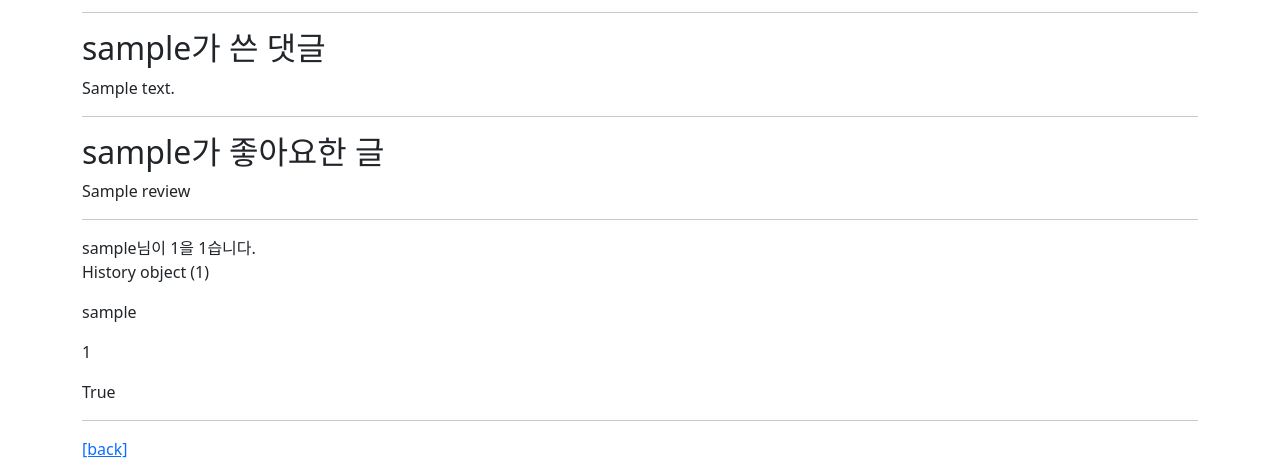
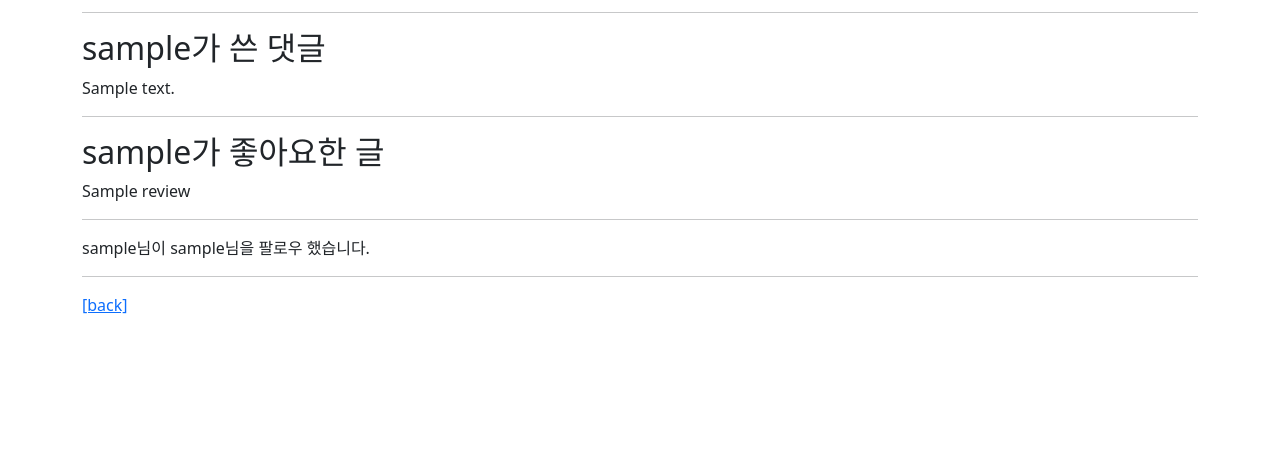
Before and after one commit to sang712/SaYong, a Django app: a page that uses final-pjt-back/accounts/templates/accounts/profile.html in a window 1280 px wide. Shown: the part 456-917 px from the top of the page. After the commit the page ends 770 px from the top, so only its background shows below. Run offline with Django 3.2, Linux system fonts and the light colour scheme; a user stored in the database is signed in; tables that the repository leaves empty hold one stand-in row (values such as "Sample post"); some libraries are stand-ins or nearby versions.

Commit message:
히스토리 기능; 팔로우 테스트완료

```diff
--- a/final-pjt-back/accounts/models.py
+++ b/final-pjt-back/accounts/models.py
@@ -2,6 +2,8 @@ from django.db import models
 from django.contrib.auth.models import AbstractUser
 from django.conf import settings
 from django.db.models.fields import CharField
+from community.models import Review, Comment
+from movies.models import Movie
 
 
 class User(AbstractUser):
@@ -9,9 +11,12 @@ class User(AbstractUser):
 
 
 class History(models.Model):
-    user = models.ForeignKey(settings.AUTH_USER_MODEL, on_delete=models.CASCADE)
-    object_type = models.IntegerField()
-    object_pk = models.IntegerField()
+    user = models.ForeignKey(settings.AUTH_USER_MODEL, on_delete=models.CASCADE, related_name='user_history')
+    following = models.ForeignKey(settings.AUTH_USER_MODEL, on_delete=models.CASCADE, null=True, blank=True, related_name='following_history')
+    movie = models.ForeignKey(Movie, on_delete=models.CASCADE, null=True, blank=True)
+    # rating = models.ForeignKey(Rating, on_delete=models.CASCADE, null=True, blank=True)
+    review = models.ForeignKey(Review, on_delete=models.CASCADE, null=True, blank=True)
+    comment = models.ForeignKey(Comment, on_delete=models.CASCADE, null=True, blank=True)
     action_type = models.IntegerField()
     is_public = models.BooleanField(default=True)
     created_at = models.DateTimeField(auto_now_add=True)
--- a/final-pjt-back/accounts/templates/accounts/profile.html
+++ b/final-pjt-back/accounts/templates/accounts/profile.html
@@ -29,12 +29,12 @@
 <hr>
 {% for log in logHistory %}
 {% if log.is_public %}
-  <span>{{ log.user }}님이 {{ log.object_type }}을 {{log.action_type}}습니다.</span>
+  <p>{{ log.user }}님이
+  {% if log.following %}
+  <span>{{ log.following.username }}님을 팔로우 했습니다.</span>
+  {% endif %}
+  </p>
 {% endif %}
-  <p>{{ log }}</p>
-  <p>{{ log.user }}</p>
-  <p>{{ log.object_type }}</p>
-  <p>{{ log.is_public }}</p>
 {% endfor %}
 <hr>
 
--- a/final-pjt-back/accounts/views.py
+++ b/final-pjt-back/accounts/views.py
@@ -72,27 +72,40 @@ def follow(request, user_pk):
         if person != user:
             if person.followers.filter(pk=user.pk).exists():
                 person.followers.remove(user)
-                logHistory(user, 1, person.pk, 11)
+                logHistory(user, 11, following=person)
+                # preLog = History.objects.get(user=user, following=person)
+                # preLog.is_public = False
             else:
                 person.followers.add(user)
-                logHistory(user, 1, person.pk, 10)
+                logHistory(user, 10, following=person)
     return redirect('accounts:profile', person.username)
 
-def logHistory(user, object_type, object_pk, action_type):
+def logHistory(user, action_type, **kwargs):
     '''
-    object type - action_type
-    1: 계정 -팔로우: 10 /언팔로우: 11
-    2: 영화 -찜하기: 20 /찜 해제: 21
-    3: 별점 -남겼: 30 /취소: 31
-    4: 리뷰 -남겼: 30 /취소: 31 /좋아요: 50 /좋아요 취소: 51
-    5: 댓글 -남겼: 30 /취소: 31
+    object - action_type
+    계정 -팔로우: 10 /언팔로우: 11 /회원가입: 110
+    영화 -찜하기: 20 /찜 해제: 21
+    별점 -남겼: 30 /취소: 31
+    리뷰 -남겼: 30 /취소: 31 /좋아요: 50 /좋아요 취소: 51
+    댓글 -남겼: 30 /취소: 31
     '''
     form = HistoryForm()
     history = form.save(commit=False)
 
+    for key, value in kwargs.items():
+        if key == 'following':
+            history.following = value
+        elif key == 'movie':
+            history.movie = value
+        elif key == 'rating':
+            history.rating = value
+        elif key == 'review':
+            history.review = value
+        elif key == 'comment':
+            history.comment = value
+
     history.user = user
-    history.object_type = object_type
-    history.object_pk = object_pk
+
     history.action_type = action_type
 
     if action_type%10:
```
Also changed, not shown: final-pjt-back/accounts/migrations/0001_initial.py, final-pjt-back/accounts/migrations/0002_auto_20210520_1159.py (deleted), final-pjt-back/accounts/migrations/0002_auto_20210520_1429.py (added), final-pjt-back/community/migrations/0001_initial.py, final-pjt-back/community/migrations/0002_auto_20210520_1159.py (deleted), final-pjt-back/movies/migrations/0001_initial.py, final-pjt-back/movies/migrations/0002_auto_20210520_1159.py (deleted).
